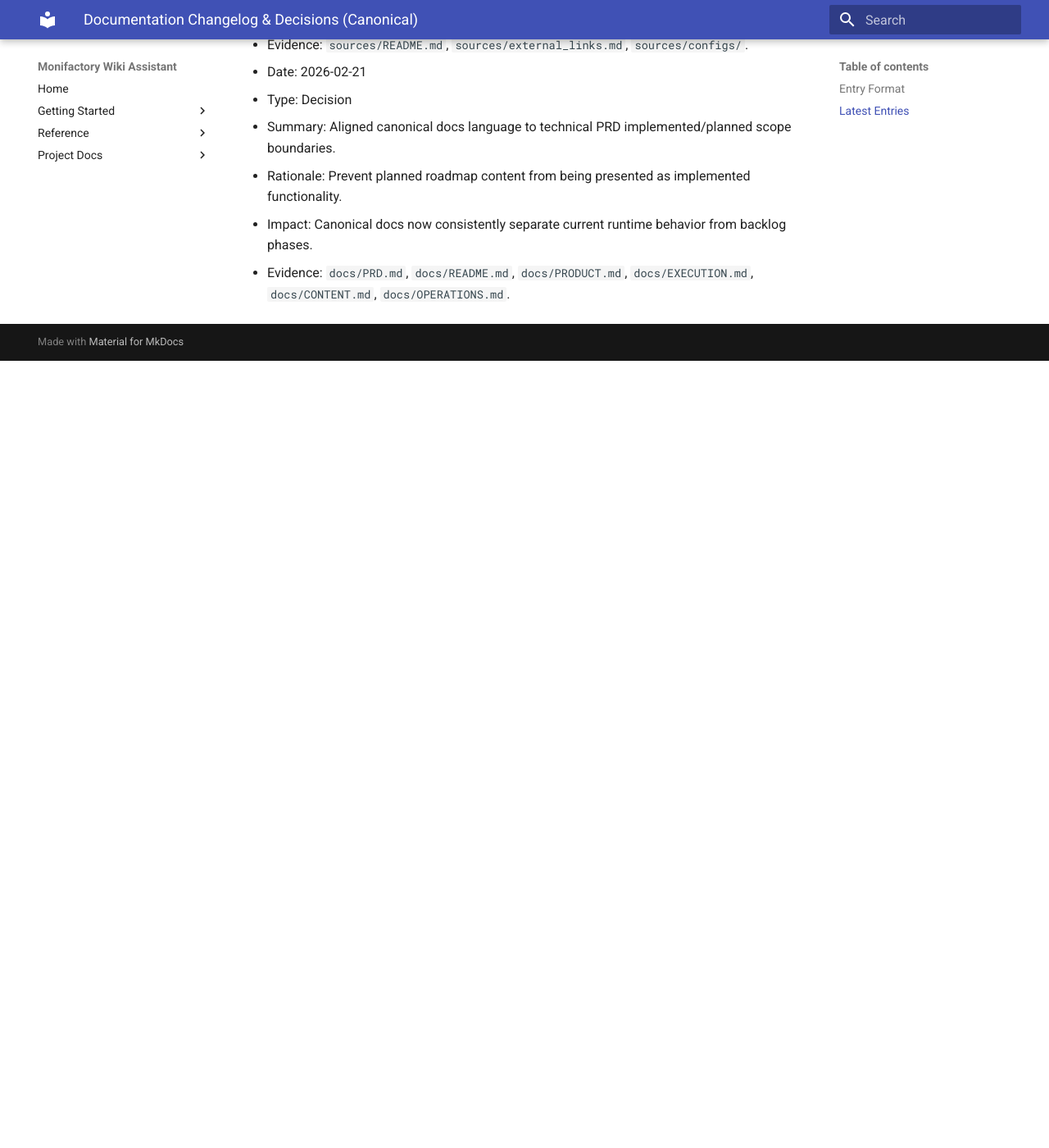
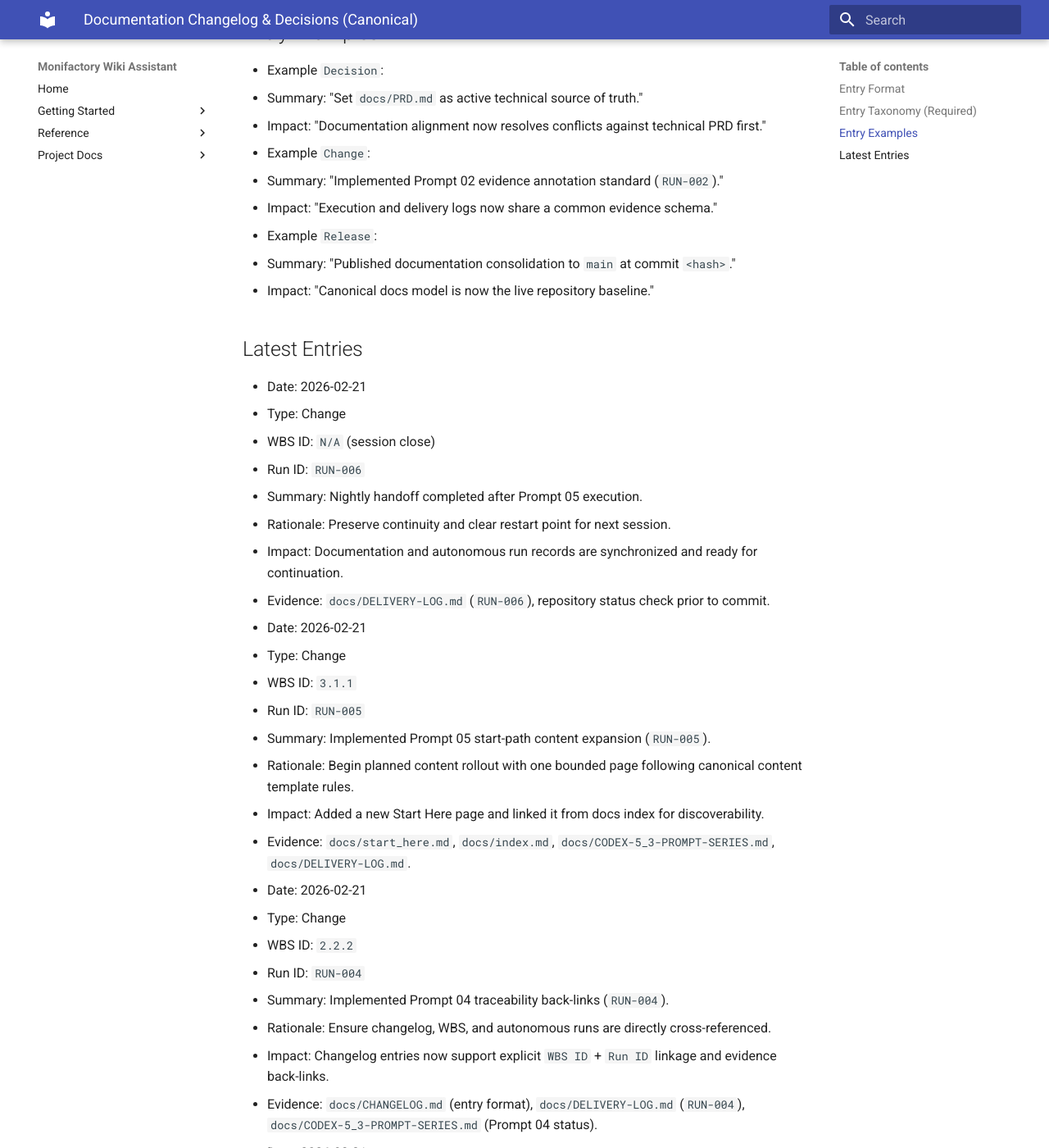
Before and after one commit to GoldJKR/Monifactory-Wiki-Assistant, an MkDocs documentation site: the page built from docs/CHANGELOG.md, in a window 1280 px wide and 1400 px high, scrolled down 1027 px. Shown: the whole window at 82% size. Built offline with MkDocs 1.6.1 and Material for MkDocs 9.7.7, drawn with Linux system fonts in a browser that asks for light colours; before the commit the page ends 1467 px from its top, so only the background shows below that; some of the changed text lies outside the part shown.

Commit message:
docs: add Codex 5.3 prompt workflow and complete Prompt 01-05
Add full-context WBS, autonomous prompt series, delivery log, and start-path content page

Implement Prompt 02-05 governance updates with traceability and nightly handoff entry

```diff
--- a/docs/CHANGELOG.md
+++ b/docs/CHANGELOG.md
@@ -6,12 +6,92 @@ Status: Active
 ## Entry Format
 - Date: YYYY-MM-DD
 - Type: Change | Decision | Release
+- WBS ID: `x.y.z` (when applicable)
+- Run ID: `RUN-###` (for autonomous execution entries)
 - Summary: one sentence
 - Rationale: why the change happened
 - Impact: what changed for contributors/users
 - Evidence: file paths, issue links, or commit refs
 
+## Entry Taxonomy (Required)
+
+- `Decision`
+  - Use when establishing or changing policy, governance rules, architecture direction, or source-of-truth contracts.
+  - Must include clear rationale and the policy/contract impacted.
+- `Change`
+  - Use when implementing or modifying behavior, process, or documentation artifacts.
+  - Must describe concrete implementation impact.
+- `Release`
+  - Use when shipping, promoting, or rolling back a release version/state.
+  - Must include release scope and verification status.
+
+## Entry Examples
+
+- Example `Decision`:
+  - Summary: "Set `docs/PRD.md` as active technical source of truth."
+  - Impact: "Documentation alignment now resolves conflicts against technical PRD first."
+- Example `Change`:
+  - Summary: "Implemented Prompt 02 evidence annotation standard (`RUN-002`)."
+  - Impact: "Execution and delivery logs now share a common evidence schema."
+- Example `Release`:
+  - Summary: "Published documentation consolidation to `main` at commit `<hash>`."
+  - Impact: "Canonical docs model is now the live repository baseline."
+
 ## Latest Entries
+- Date: 2026-02-21
+  - Type: Change
+  - WBS ID: `N/A` (session close)
+  - Run ID: `RUN-006`
+  - Summary: Nightly handoff completed after Prompt 05 execution.
+  - Rationale: Preserve continuity and clear restart point for next session.
+  - Impact: Documentation and autonomous run records are synchronized and ready for continuation.
+  - Evidence: `docs/DELIVERY-LOG.md` (`RUN-006`), repository status check prior to commit.
+
+- Date: 2026-02-21
+  - Type: Change
+  - WBS ID: `3.1.1`
+  - Run ID: `RUN-005`
+  - Summary: Implemented Prompt 05 start-path content expansion (`RUN-005`).
+  - Rationale: Begin planned content rollout with one bounded page following canonical content template rules.
+  - Impact: Added a new Start Here page and linked it from docs index for discoverability.
+  - Evidence: `docs/start_here.md`, `docs/index.md`, `docs/CODEX-5_3-PROMPT-SERIES.md`, `docs/DELIVERY-LOG.md`.
+
+- Date: 2026-02-21
+  - Type: Change
+  - WBS ID: `2.2.2`
+  - Run ID: `RUN-004`
+  - Summary: Implemented Prompt 04 traceability back-links (`RUN-004`).
+  - Rationale: Ensure changelog, WBS, and autonomous runs are directly cross-referenced.
+  - Impact: Changelog entries now support explicit `WBS ID` + `Run ID` linkage and evidence back-links.
+  - Evidence: `docs/CHANGELOG.md` (entry format), `docs/DELIVERY-LOG.md` (`RUN-004`), `docs/CODEX-5_3-PROMPT-SERIES.md` (Prompt 04 status).
+
+- Date: 2026-02-21
+  - Type: Change
+  - WBS ID: `2.2.1`
+  - Run ID: `RUN-003`
+  - Summary: Implemented Prompt 03 decision taxonomy alignment (`RUN-003`).
+  - Rationale: Ensure deterministic classification for governance history across autonomous runs.
+  - Impact: Changelog entries now have strict Decision/Change/Release usage rules and examples.
+  - Evidence: `docs/CHANGELOG.md` (WBS `2.2.1`), `docs/CODEX-5_3-PROMPT-SERIES.md` (Prompt 03), `docs/DELIVERY-LOG.md` (`RUN-003`).
+
+- Date: 2026-02-21
+  - Type: Change
+  - WBS ID: `2.1.2`
+  - Run ID: `RUN-002`
+  - Summary: Implemented Prompt 02 evidence annotation standard (`RUN-002`).
+  - Rationale: Normalize autonomous run evidence so every story has reproducible validation and traceability.
+  - Impact: Execution run packet and delivery log now share a common evidence schema.
+  - Evidence: `docs/DELIVERY-LOG.md` (`RUN-002`), `docs/EXECUTION.md` (run packet schema), `docs/CODEX-5_3-PROMPT-SERIES.md` (Prompt 02).
+
+- Date: 2026-02-21
+  - Type: Change
+  - WBS ID: `2.1.1`
+  - Run ID: `RUN-001`
+  - Summary: Added Codex 5.3 autonomous prompt series and started implementation with RUN-001.
+  - Rationale: Enable deterministic multi-run execution without user intervention between stories.
+  - Impact: Prompt-driven execution workflow is now documented and active with a delivery log.
+  - Evidence: `docs/CODEX-5_3-PROMPT-SERIES.md` (Prompt 01), `docs/DELIVERY-LOG.md` (`RUN-001`), `docs/EXECUTION.md`, `docs/index.md`.
+
 - Date: 2026-02-21
   - Type: Decision
   - Summary: Consolidated documentation into a single canonical source under `docs/`.
```
Also changed, not shown: docs/CODEX-5_3-PROMPT-SERIES.md (added, +163 -0 lines), docs/DELIVERY-LOG.md (added, +99 -0 lines), docs/EXECUTION.md (+8 -2 lines), docs/WBS.md (added, +126 -0 lines), docs/index.md (+4 -0 lines), docs/start_here.md (added, +41 -0 lines).
